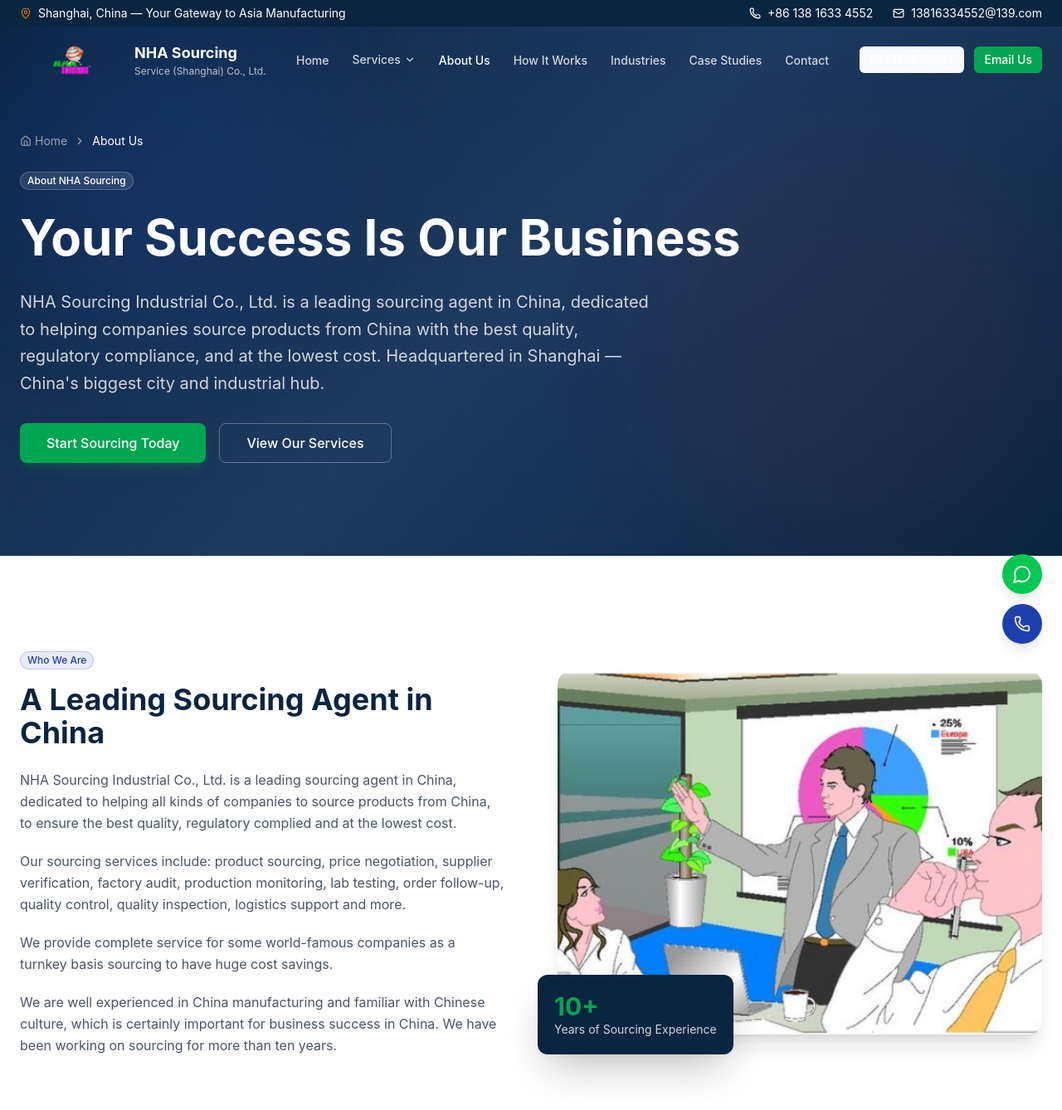
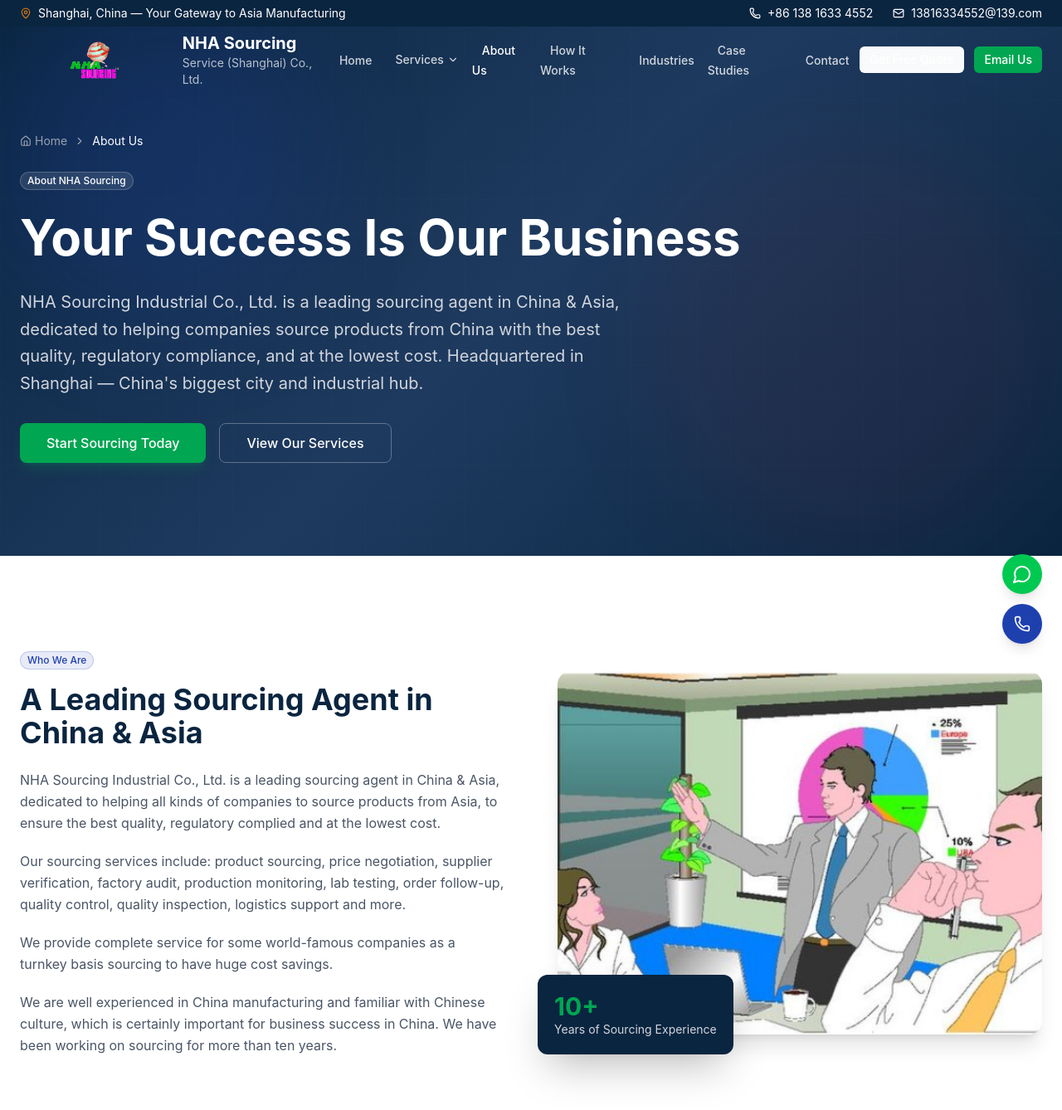
Before and after one commit to NHA6810/nha-sourcing-website, a Next.js app: page /about in a window 1280 px wide. Shown: the top 1338 px of the page at 83% size. Built offline with nearby package versions, Linux system fonts and the light colour scheme; a web font is replaced by a local one.

Commit message:
fix: 放大 Logo 尺寸 + 将采购范围表述改为 China & Asia
Coze-Commit-Type: user
Coze-User-ID: 2803080316855754
Coze-Conversation-ID: 12838736

```diff
--- a/src/app/about/page.tsx
+++ b/src/app/about/page.tsx
@@ -28,7 +28,7 @@
 export const metadata = {
   title: 'About Us',
   description:
-    'NHA Sourcing Industrial Co., Ltd. — a leading sourcing agent in China headquartered in Shanghai. Over 10 years of experience helping global buyers source quality products at the lowest cost.',
+    'NHA Sourcing Industrial Co., Ltd. — a leading sourcing agent in China & Asia, headquartered in Shanghai. Over 10 years of experience helping global buyers source quality products at the lowest cost.',
 };
 
 export default function AboutPage() {
@@ -38,7 +38,7 @@
         breadcrumb="About Us"
         eyebrow="About NHA Sourcing"
         title="Your Success Is Our Business"
-        description="NHA Sourcing Industrial Co., Ltd. is a leading sourcing agent in China, dedicated to helping companies source products from China with the best quality, regulatory compliance, and at the lowest cost. Headquartered in Shanghai — China's biggest city and industrial hub."
+        description="NHA Sourcing Industrial Co., Ltd. is a leading sourcing agent in China & Asia, dedicated to helping companies source products from China with the best quality, regulatory compliance, and at the lowest cost. Headquartered in Shanghai — China's biggest city and industrial hub."
         primaryCta={{ text: 'Start Sourcing Today', href: '/contact' }}
         secondaryCta={{ text: 'View Our Services', href: '/services' }}
       />
@@ -52,13 +52,13 @@
                 Who We Are
               </Badge>
               <h2 className="text-3xl lg:text-4xl font-bold text-nha-navy mb-6">
-                A Leading Sourcing Agent in China
+                A Leading Sourcing Agent in China &amp; Asia
               </h2>
               <div className="space-y-5 text-gray-600 leading-relaxed">
                 <p>
                   NHA Sourcing Industrial Co., Ltd. is a leading sourcing agent
-                  in China, dedicated to helping all kinds of companies to
-                  source products from China, to ensure the best quality,
+                  in China &amp; Asia, dedicated to helping all kinds of companies to
+                  source products from Asia, to ensure the best quality,
                   regulatory complied and at the lowest cost.
                 </p>
                 <p>
--- a/src/components/layout/header.tsx
+++ b/src/components/layout/header.tsx
@@ -85,22 +85,22 @@
       <div className="max-w-7xl mx-auto px-6">
         <div className="flex items-center justify-between h-16 lg:h-20">
           {/* Logo */}
-          <Link href="/" className="flex items-center gap-2.5">
-            <div className="w-28 h-10 lg:w-32 lg:h-12 relative">
+          <Link href="/" className="flex items-center gap-3">
+            <div className="w-40 h-14 lg:w-48 lg:h-16 relative">
               <Image
                 src="/images/company/nha-logo.png"
                 alt="NHA Sourcing Logo"
                 fill
-                sizes="(max-width: 768px) 112px, 128px"
+                sizes="(max-width: 768px) 160px, 192px"
                 className="object-contain"
                 priority
               />
             </div>
             <div className="hidden sm:block">
-              <div className={`font-bold text-base lg:text-lg ${isScrolled ? 'text-nha-navy' : 'text-white'}`}>
+              <div className={`font-bold text-lg lg:text-xl ${isScrolled ? 'text-nha-navy' : 'text-white'}`}>
                 NHA Sourcing
               </div>
-              <div className={`text-xs ${isScrolled ? 'text-gray-500' : 'text-white/70'}`}>
+              <div className={`text-xs lg:text-sm ${isScrolled ? 'text-gray-500' : 'text-white/70'}`}>
                 Service (Shanghai) Co., Ltd.
               </div>
             </div>
--- a/src/components/sections/home-sections.tsx
+++ b/src/components/sections/home-sections.tsx
@@ -50,7 +50,7 @@
           <div className="animate-fade-in-up">
             <Badge className="mb-6 bg-white/10 text-white border-white/20 backdrop-blur-sm">
               <Sparkles className="w-3.5 h-3.5 mr-1.5 text-nha-green" />
-              Leading Sourcing Agent in China
+              Leading Sourcing Agent in China &amp; Asia
             </Badge>
 
             <h1 className="text-4xl sm:text-5xl lg:text-6xl font-bold text-white leading-tight mb-6">
@@ -59,7 +59,7 @@
             </h1>
 
             <p className="text-lg text-gray-300 mb-4 max-w-xl leading-relaxed">
-              NHA Sourcing Industrial Co., Ltd. — a leading sourcing agent in China,
+              NHA Sourcing Industrial Co., Ltd. — a leading sourcing agent in China &amp; Asia,
               dedicated to helping companies source products from China with the best
               quality, regulatory compliance, and at the lowest cost.
             </p>
```
Also changed, not shown: assets/image_20260831132343417.png (added).
